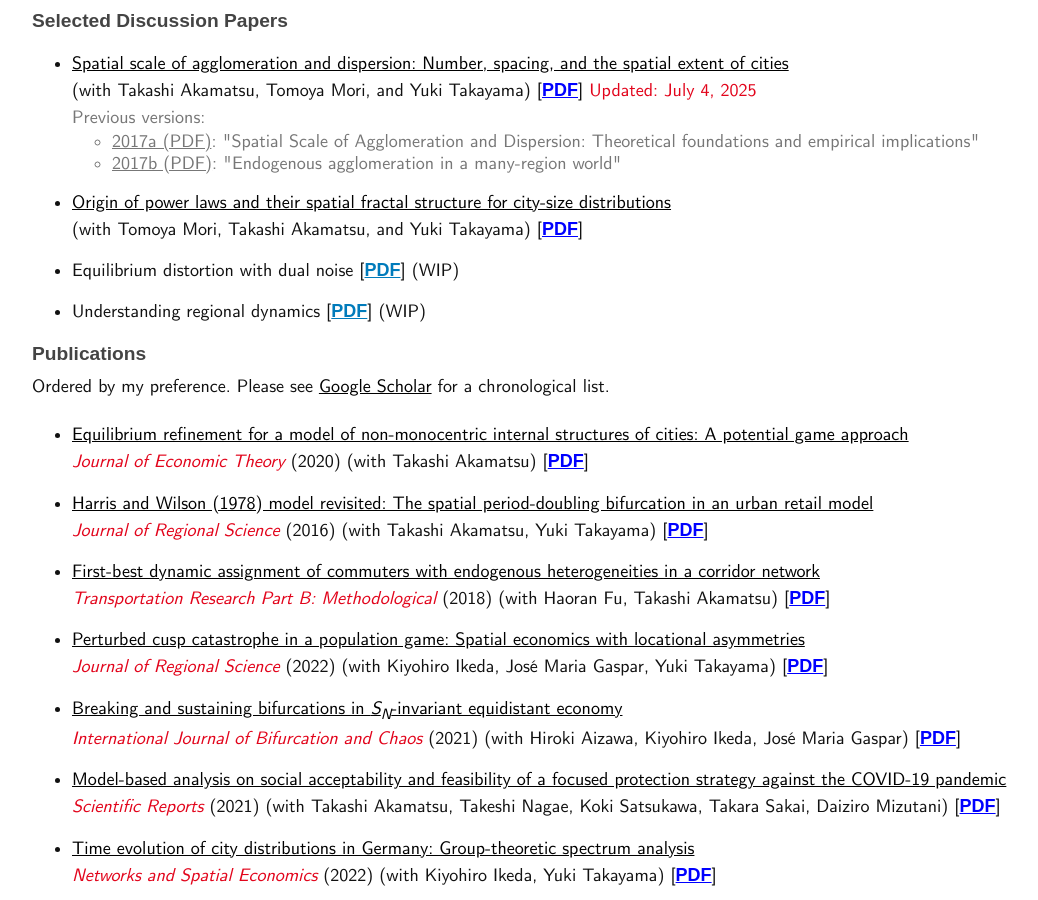
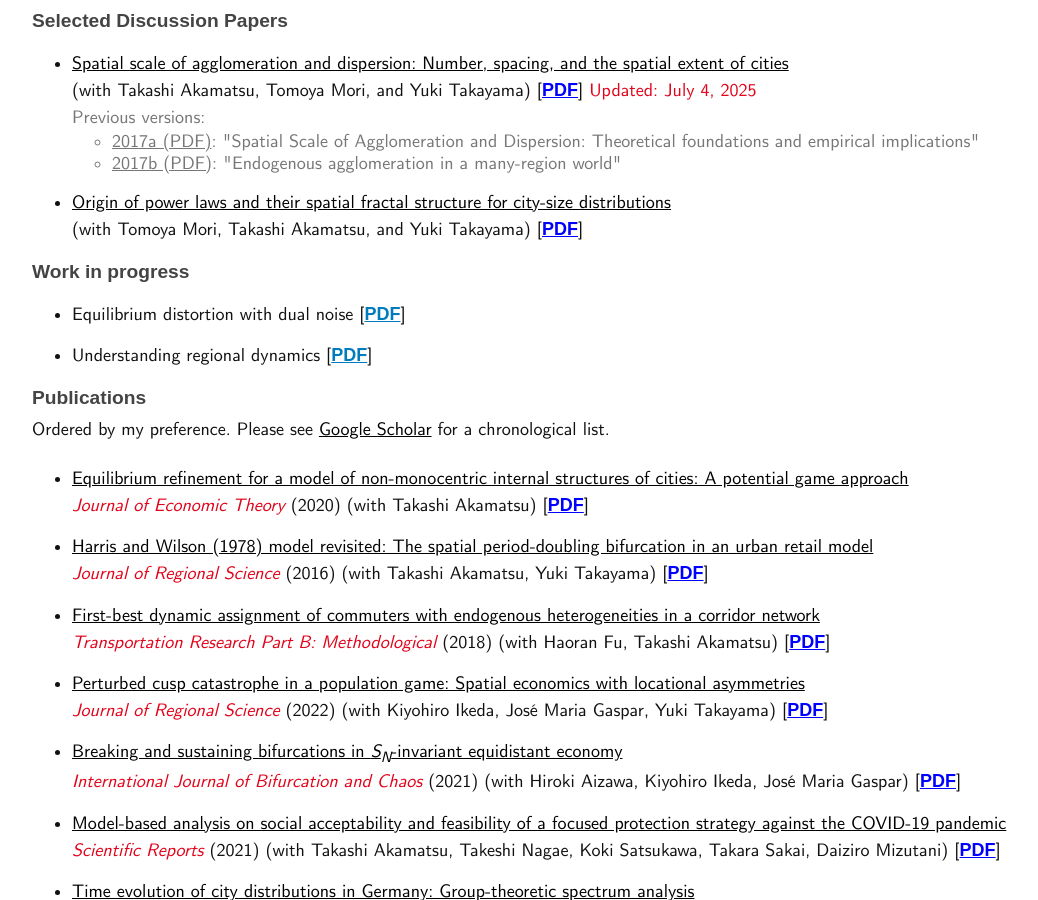
Before and after one commit to mino-osawa/mino-osawa.github.io, a Jekyll site: the page built from index.markdown, in a window 1280 px wide and 900 px high, scrolled down 533 px. Shown: the whole window, without its empty margins (8-1046 px from the left). Built offline with Jekyll 4.4.1, drawn with Linux system fonts in a browser that asks for light colours; some web fonts are replaced.

Commit message:
minor update

```diff
--- a/index.markdown
+++ b/index.markdown
@@ -22,9 +22,14 @@ title: M.Osawa's Website
     </li>
     <li><a href="https://arxiv.org/abs/2207.05346">Origin of power laws and their spatial fractal structure for city-size distributions</a><br> (with Tomoya Mori, Takashi Akamatsu, and Yuki Takayama)  [<a href="https://arxiv.org/pdf/2207.05346">PDF</a>]
     </li>
-    <li>Equilibrium distortion with dual noise [<a href="notes/draft/SLD.pdf">PDF</a>] (WIP)
-    </li>
-    <li>Understanding regional dynamics [<a href="notes/draft/RD.pdf">PDF</a>] (WIP)</li>
+</ul>
+
+
+<h3>Work in progress</h3>
+
+<ul class="ref-list">
+    <li>Equilibrium distortion with dual noise [<a href="notes/draft/SLD.pdf">PDF</a>]</li>
+    <li>Understanding regional dynamics [<a href="notes/draft/RD.pdf">PDF</a>]</li>
 </ul>
 
 <h3>Publications</h3>
```
